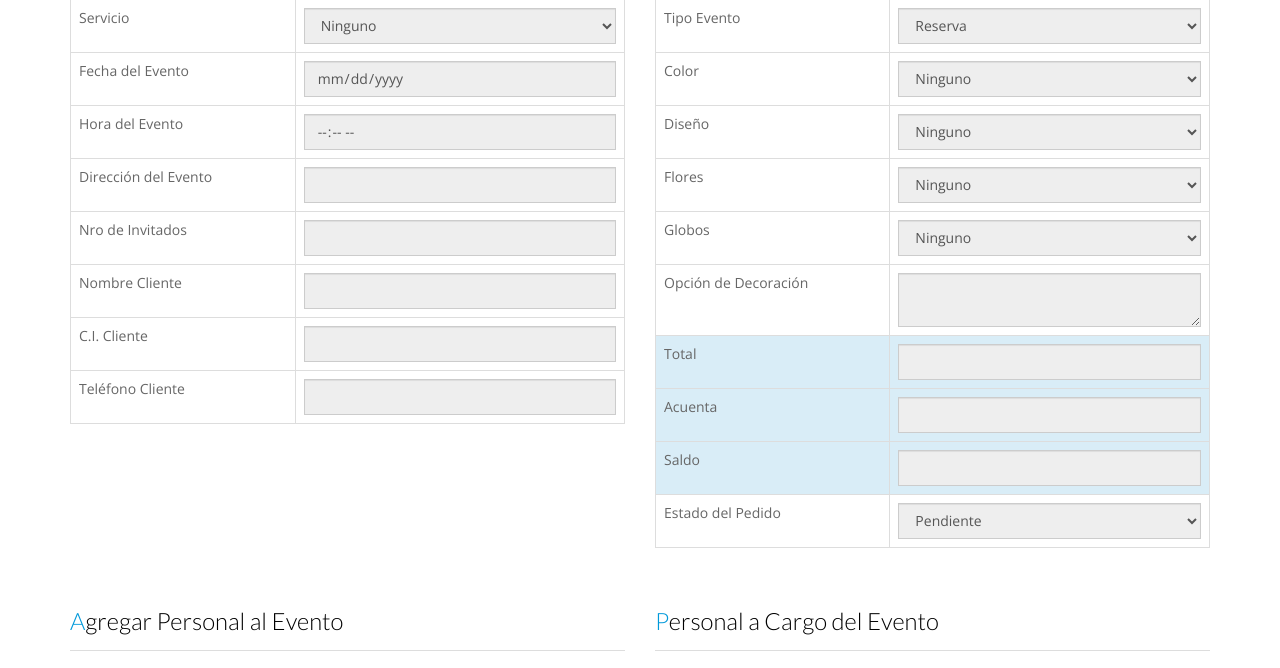
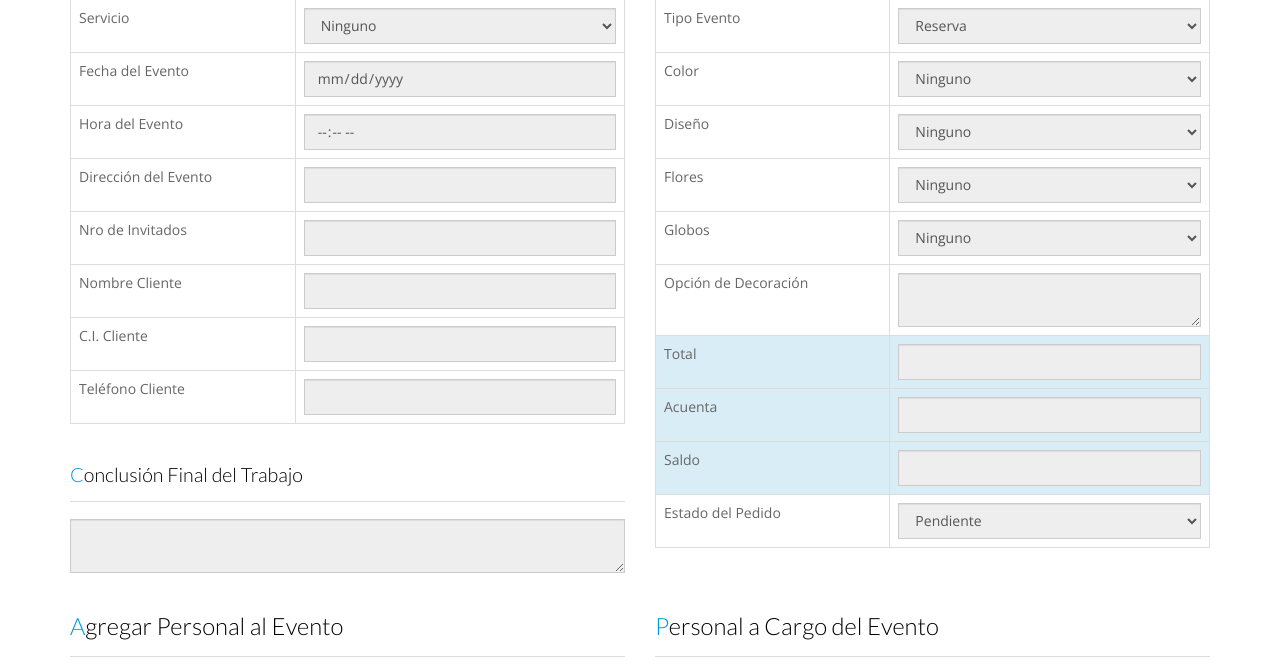
Before and after one commit to ronytic/Eventos, a PHP site: page /administrar/registro/personal.php?c=1 in a window 1280 px wide. Shown: the part 696-1364 px from the top of the page. Run offline with PHP 8.4, Linux system fonts and the light colour scheme; the visitor is signed in with stand-in values (Sample User, id 1); data that the repository does not hold is empty; some web fonts are replaced.

Commit message:
Conclusión

```diff
--- a/administrar/registro/personal.php
+++ b/administrar/registro/personal.php
@@ -90,6 +90,8 @@ $(document).on("ready",function(){
                         <td><input type="text" name="telefonocliente" class="form-control" value="<?php echo $res['telefonocliente']?>" ></td>
                     </tr>
                 </table>
+                <h4 class="section-title">Conclusión Final del Trabajo</h4>
+                <textarea class="form-control" name="conclusion"><?php echo $res['conclusion']?></textarea>
             </div>
             <div class="col-sm-6">
                 <table class="table table-bordered">
```
